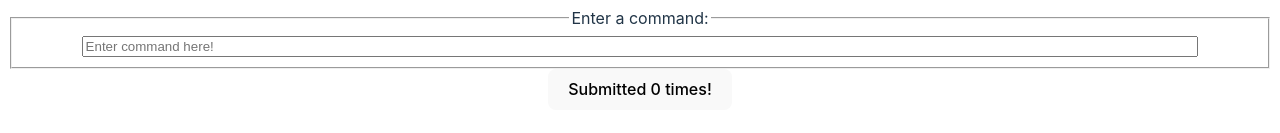
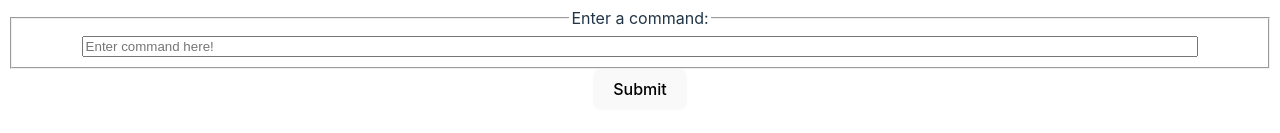
Before and after one commit to dvtruong-dot/mock-CS0320, a React (Vite) app in the folder mock/: page / in a window 1280 px wide. Both pictures are taken after a click on the button "Login". Shown: the part 661-794 px from the top of the page. Built offline with nearby package versions, Linux system fonts and the light colour scheme.

Commit message:
feat: added changing the view mode between verbose and brief

```diff
--- a/mock/src/components/App.tsx
+++ b/mock/src/components/App.tsx
@@ -12,7 +12,8 @@ function App() {
   return (
     <div className="App">
       <p className="App-header">
-        <h1>Mock</h1>
+        <h1>Mock
+        </h1>
         <LoginButton isLoggedIn={isLoggedIn} setIsLoggedIn={setIsLoggedIn} />
       </p>
 
--- a/mock/src/components/REPL.tsx
+++ b/mock/src/components/REPL.tsx
@@ -14,16 +14,21 @@ import { REPLInput } from './REPLInput';
 
 export default function REPL() {
   // TODO: Add some kind of shared state that holds all the commands submitted.
-  const [history, setHistory] = useState<string[]>([]);
+  //const [history, setHistory] = useState<string[]>([]);
+
+  //new schtuff
+  const [commandHistory, setCommandHistory] = useState<{command : string, result : string, brief : boolean}[]>([]);
+  const [useBrief, setUseBrief] = useState<boolean>(true);
 
   return (
     <div className="repl">
       {/*This is where your REPLHistory might go... You also may choose to add it within your REPLInput
       component or somewhere else depending on your component organization. What are the pros and cons of each? */}
       {/* TODO: Update your REPLHistory and REPLInput to take in new shared state as props */}
-      <REPLHistory history = {history}/>
+      <REPLHistory commandHistory = {commandHistory} useBrief = {useBrief}/>
       <hr></hr>
-      <REPLInput history = {history} setHistory = {setHistory}/>
+      <REPLInput commandHistory={commandHistory} setCommandHistory={setCommandHistory}
+      useBrief={useBrief} setUseBrief={setUseBrief}/>
     </div>
   );
 }
--- a/mock/src/components/REPLHistory.tsx
+++ b/mock/src/components/REPLHistory.tsx
@@ -1,15 +1,28 @@
+import { resourceLimits } from 'worker_threads';
 import '../styles/main.css';
 
 interface REPLHistoryProps{
     // TODO: Fill with some shared state tracking all the pushed commands
-    history : string[];
+    //history : string[];
+
+    commandHistory : {command : string, result : string, brief : boolean}[];
+    useBrief : boolean;
 }
 export function REPLHistory(props : REPLHistoryProps) {
+    function returnHistory() {
+        return props.commandHistory.map((command,index) =>
+        {if (command["brief"]) {
+            return <p>{command["result"]}</p>;
+        } else {
+            return <p><pre>{"command: " + command["command"] + "\n" + "result: " + command["result"]}</pre></p>;
+        }});
+    }
     return (
         <div className="repl-history">
             {/* This is where command history will go */}
             {/* TODO: To go through all the pushed commands... try the .map() function! */}
-            {props.history.map((command, index) => (<p> {command} </p>))}
+            {//props.history.map((command, index) => (<p> {command} </p>))
+            returnHistory()}
         </div>
     );
 }
--- a/mock/src/components/REPLInput.tsx
+++ b/mock/src/components/REPLInput.tsx
@@ -3,9 +3,15 @@ import { Dispatch, SetStateAction, useState} from 'react';
 import { ControlledInput } from './ControlledInput';
 
 interface REPLInputProps{
-  history : string[];
-  setHistory: Dispatch<SetStateAction<string[]>>
+  //history : string[];
+  //setHistory: Dispatch<SetStateAction<string[]>>
 
+  //new shit
+  commandHistory : {command : string, result : string, brief : boolean}[];
+  setCommandHistory : Dispatch<SetStateAction<{command : string, result : string, brief : boolean}[]>>;
+
+  useBrief : boolean;
+  setUseBrief : Dispatch<SetStateAction<boolean>>;
   // TODO: Fill this with desired props... Maybe something to keep track of the submitted commands
 }
 // You can use a custom interface or explicit fields or both! An alternative to the current function header might be:
@@ -14,7 +20,7 @@ export function REPLInput(props : REPLInputProps) {
     // Remember: let React manage state in your webapp.
     // Manages the contents of the input box
     const [commandString, setCommandString] = useState<string>('');
-    const [count, setCount] = useState<number>(0);
+    //const [brief, setBrief] = useState<boolean>(true);
     // TODO WITH TA : add a count state
 
     // TODO WITH TA: build a handleSubmit function called in button onClick
@@ -25,9 +31,34 @@ export function REPLInput(props : REPLInputProps) {
      * of the REPL and how they connect to each other...
      */
     function handleSubmit(commandString : string) {
-      setCount(count + 1);
-      props.setHistory([...props.history, commandString]);
+      let tempMode = props.useBrief;
+
+      if (commandString === "mode") {
+        tempMode = !props.useBrief;
+      }
+
+      const toAddCommand = {command : commandString, result : getOutput(commandString), brief : tempMode};
+
+      props.setCommandHistory([...props.commandHistory, toAddCommand]);
+
       setCommandString("");
+    }
+
+    function getOutput(command : string) : string {
+      //maybe a placeholder until user story 6 where we'll have a dictionary that takes a command and maps
+      //it to a function (or class ???, idk im confused) that has the function it corresponds to. This
+      //function should also return a string
+
+    if (command == "mode") {
+      props.setUseBrief(!props.useBrief);
+      if (props.useBrief) {
+        return "mode set to verbose";
+      } else {
+        return "mode set to brief"
+      }
+    }
+    return ""; //perhaps we can consider using the return of an enpty string as an error (not sure if we should
+    //consider a developer wantinng their command to be an empty string "")
     }
 
     return (
@@ -42,7 +73,7 @@ export function REPLInput(props : REPLInputProps) {
             </fieldset>
             {/* TODO WITH TA: Build a handleSubmit function that increments count and displays the text in the button */}
             {/* TODO: Currently this button just counts up, can we make it push the contents of the input box to the history?*/}
-            <button onClick={() => handleSubmit(commandString)}>Submitted {count} times!</button>
+            <button onClick={() => handleSubmit(commandString)}>Submit</button>
         </div>
     );
   }
```
